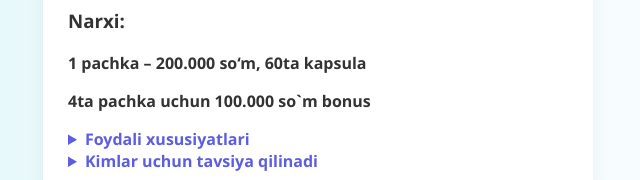
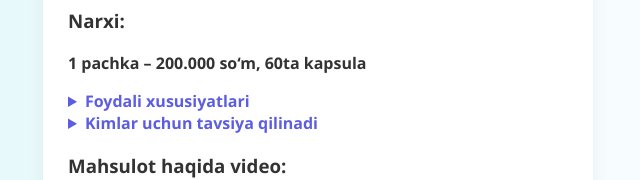
Before and after one commit to Good-bro09/kavrak-sayti-buyrtma, a plain HTML site: page index.html in a window 1280 px wide. Shown: the part 759-939 px from the top of the page, without its empty margins (322-962 px from the left). Drawn offline with Linux system fonts and the light colour scheme.

Commit message:
Update index.html

```diff
--- a/index.html
+++ b/index.html
@@ -134,7 +134,7 @@
 
     <h3 style="margin-top:25px;">Narxi:</h3>
     <p><strong>1 pachka – 200.000 so‘m, 60ta kapsula </strong></p>
-    <p><strong>4ta pachka uchun 100.000 so`m bonus</strong></p>
+
 
     <details>
       <summary style="color: rgb(93, 93, 225);"><strong>Foydali xususiyatlari</strong></summary>
```
